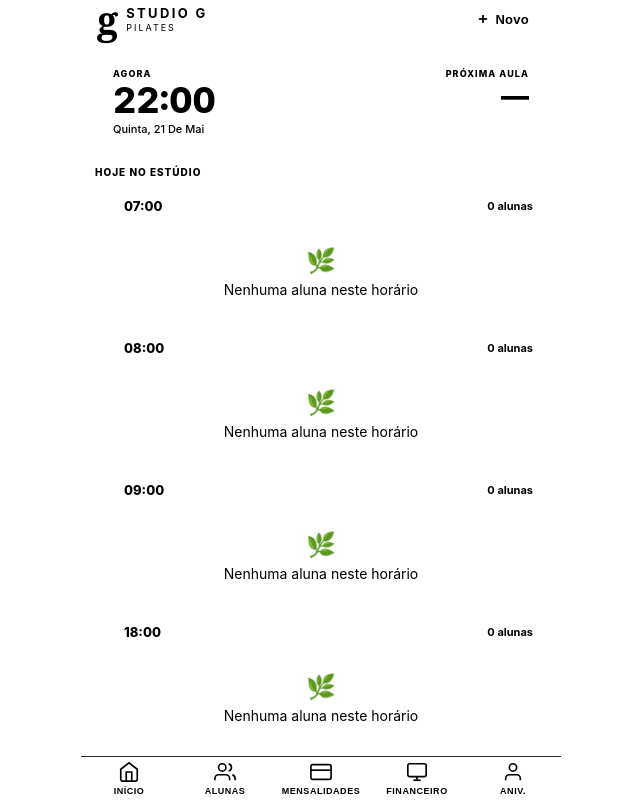
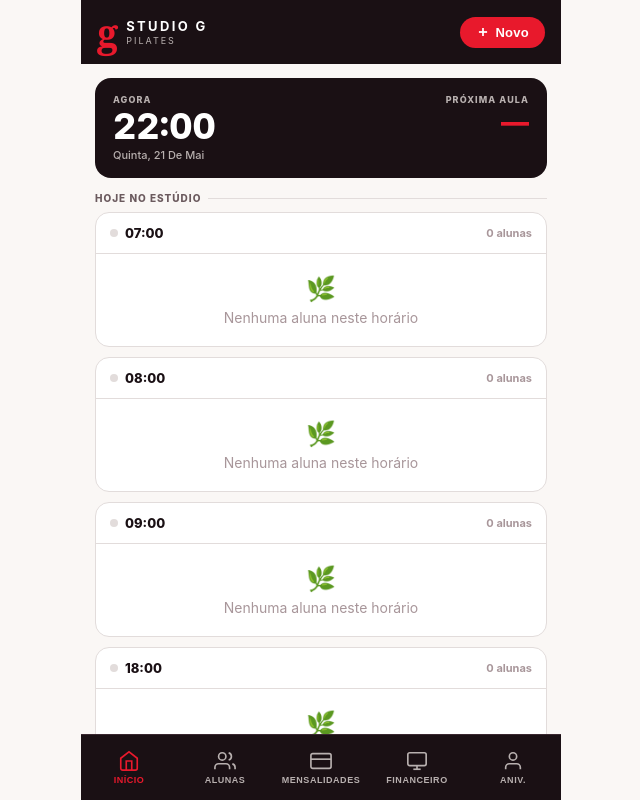
Before and after one commit to RudineyJr/studiog, a website: page index.html in a window 1280 px wide. Shown: the whole page, without its empty margins (319-959 px from the left). Drawn offline with Linux system fonts and the light colour scheme.

Commit message:
fix: restore Studio G theme

```diff
--- a/style.css
+++ b/style.css
@@ -1,4 +1,3 @@
-<style>
 :root {
   --red: #E8192C;
   --red-dark: #B5101E;
@@ -20,12 +19,9 @@
   --amber-l: #FDF0DC;
   --nav-h: 66px;
   --top-h: 64px;
-  --pink: #ffc0cb;
-  --pink-light: #ffe7f0;
-  --pink-dark: #d61d73;
 }
 * { box-sizing: border-box; margin: 0; padding: 0; -webkit-tap-highlight-color: transparent; }
-html, body { height: 100%; overflow: hidden; font-family: -apple-system, BlinkMacSystemFont, 'Segoe UI', sans-serif; background: var(--pink); color: var(--text); }
+html, body { height: 100%; overflow: hidden; font-family: -apple-system, BlinkMacSystemFont, 'Segoe UI', sans-serif; background: var(--cream); color: var(--text); }
 
 /* ── SHELL ── */
 #app { display: flex; flex-direction: column; height: 100vh; height: 100dvh; max-width: 480px; margin: 0 auto; position: relative; }
@@ -54,7 +50,7 @@ html, body { height: 100%; overflow: hidden; font-family: -apple-system, BlinkMa
 }
 
 /* ── CONTENT ── */
-.content { flex: 1; overflow-y: auto; overflow-x: hidden; -webkit-overflow-scrolling: touch; padding-bottom: 8px; background: var(--pink-light); }
+.content { flex: 1; overflow-y: auto; overflow-x: hidden; -webkit-overflow-scrolling: touch; padding-bottom: 8px; background: var(--cream); }
 .screen { display: none; padding: 14px; }
 .screen.active { display: block; }
 
@@ -254,4 +250,3 @@ html, body { height: 100%; overflow: hidden; font-family: -apple-system, BlinkMa
 .pill-tabs::-webkit-scrollbar { display: none; }
 .pill { padding: 6px 14px; border-radius: 20px; font-size: 12px; font-weight: 700; border: 1.5px solid var(--gray2); background: var(--white); color: var(--text2); cursor: pointer; white-space: nowrap; letter-spacing: 0.02em; }
 .pill.active { background: var(--red); color: var(--white); border-color: var(--red); }
-</style>
```
